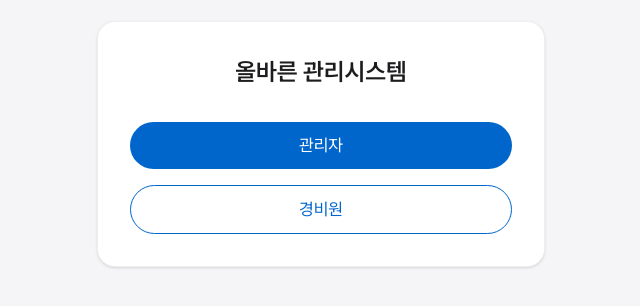
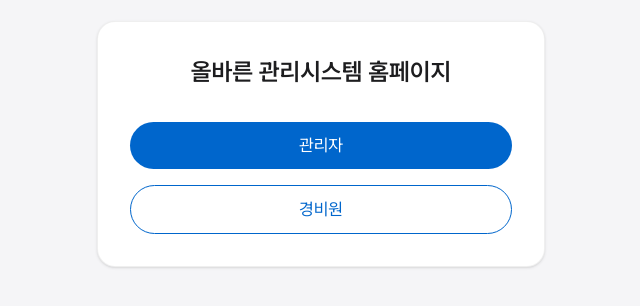
Before and after one commit to sooyongbin-cmd/ollbareun, a Next.js app: page / in a window 1280 px wide. Shown: the part 256-562 px from the top of the page, without its empty margins (319-959 px from the left). Built offline with nearby package versions, Linux system fonts and the light colour scheme.

Commit message:
fix: 메인 페이지 타이틀 텍스트 수정

```diff
--- a/src/app/page.tsx
+++ b/src/app/page.tsx
@@ -4,7 +4,7 @@ export default function Home() {
   return (
     <main className="flex min-h-screen items-center justify-center bg-canvas-parchment px-5 text-ink font-apple selection:bg-primary/20">
       <section className="w-full max-w-md rounded-[18px] border border-hairline/50 bg-canvas p-8 shadow-sm animate-in fade-in zoom-in duration-500">
-        <h1 className="text-[24px] font-semibold text-center mb-8">올바른 관리시스템</h1>
+        <h1 className="text-[24px] font-semibold text-center mb-8">올바른 관리시스템 홈페이지</h1>
         <div className="grid gap-4">
           <Link className="button-primary text-center" href="/manager">
             관리자
```
